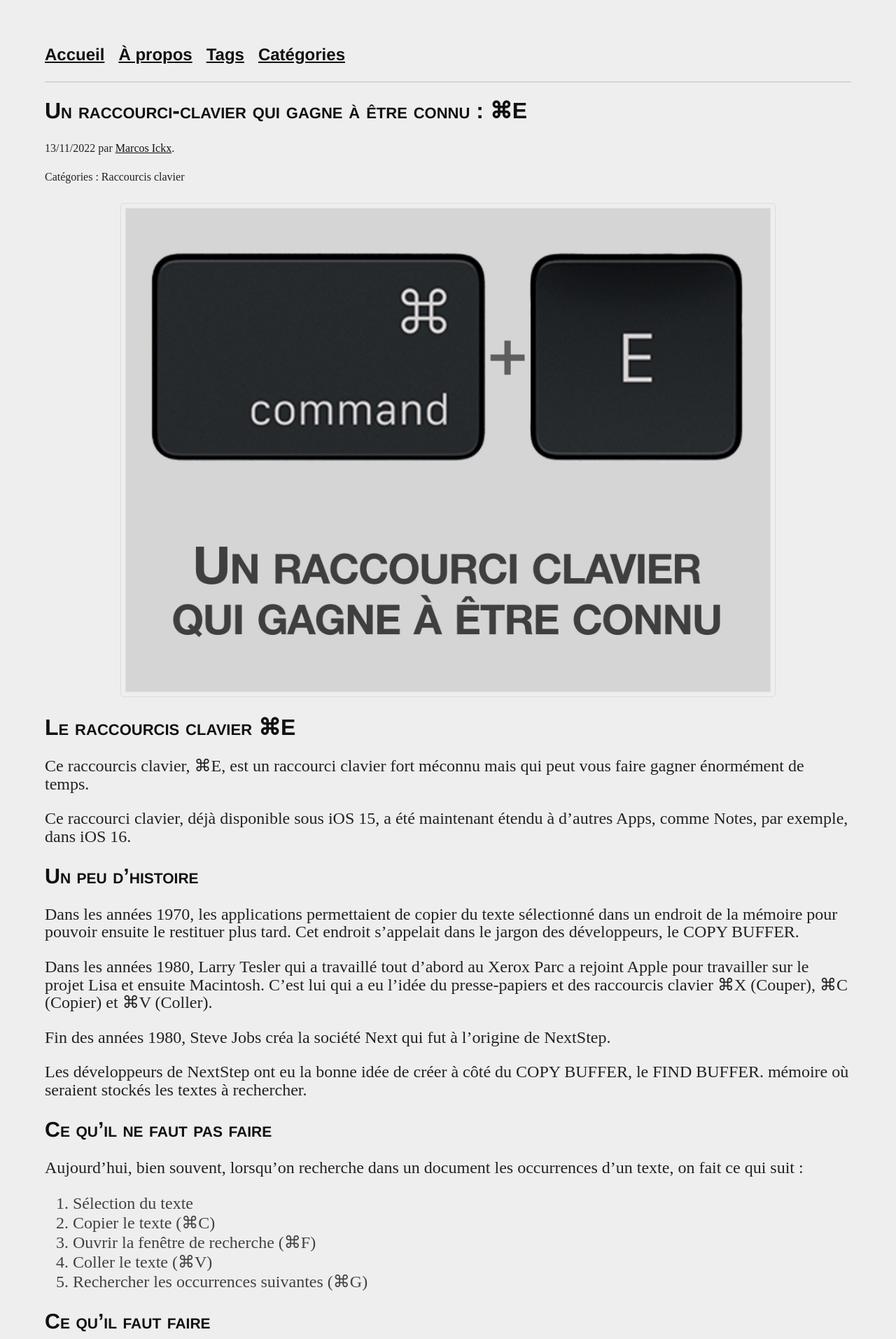
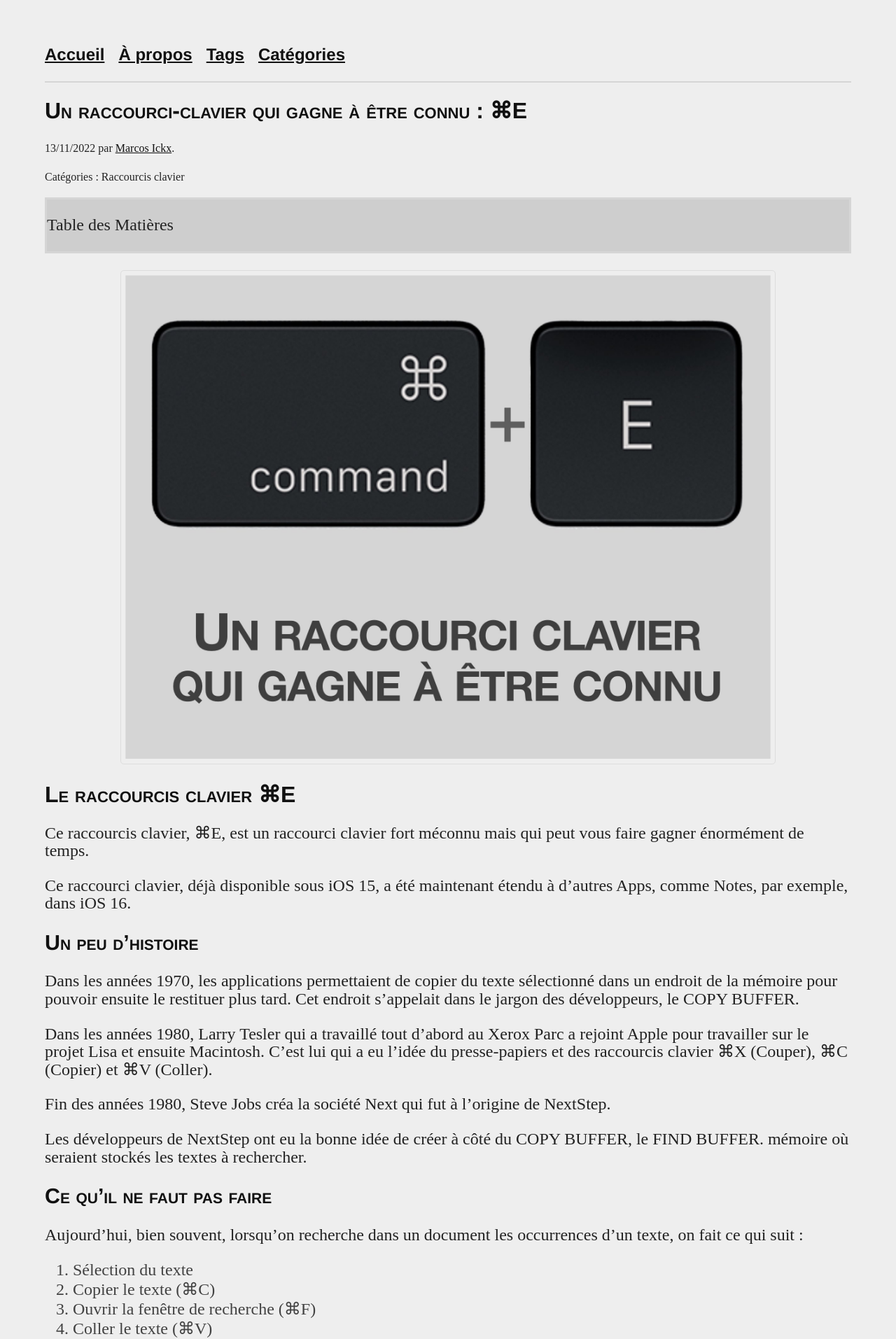
Before and after one commit to MarcosIckx/PreviewMarcosxNet, a Jekyll site: the page built from _posts/2022/2022-11-13-Raccourci-Clavier-Cmd-E.md, in a window 1280 px wide. Shown: the top 1913 px of the page at 70% size. Built offline with Jekyll 4.4.1, drawn with Linux system fonts in a browser that asks for light colours.

Commit message:
Update main.css

```diff
--- a/css/main.css
+++ b/css/main.css
@@ -77,11 +77,14 @@
 div.toc {
   background-color: var(--bg-box-color);
   border: 0.2rem solid var(--footer-color);
+  display:block;
+}
+div.toc > ol.toc, div.toc > ol.toc {
   display: none;
 }
 
-div.toc:hover ul, ol {
-display: block;
+div.toc:hover > ul.toc, div.toc:hover > ol.toc {
+  display: block;
 }
 
 /* Indique comment
```
